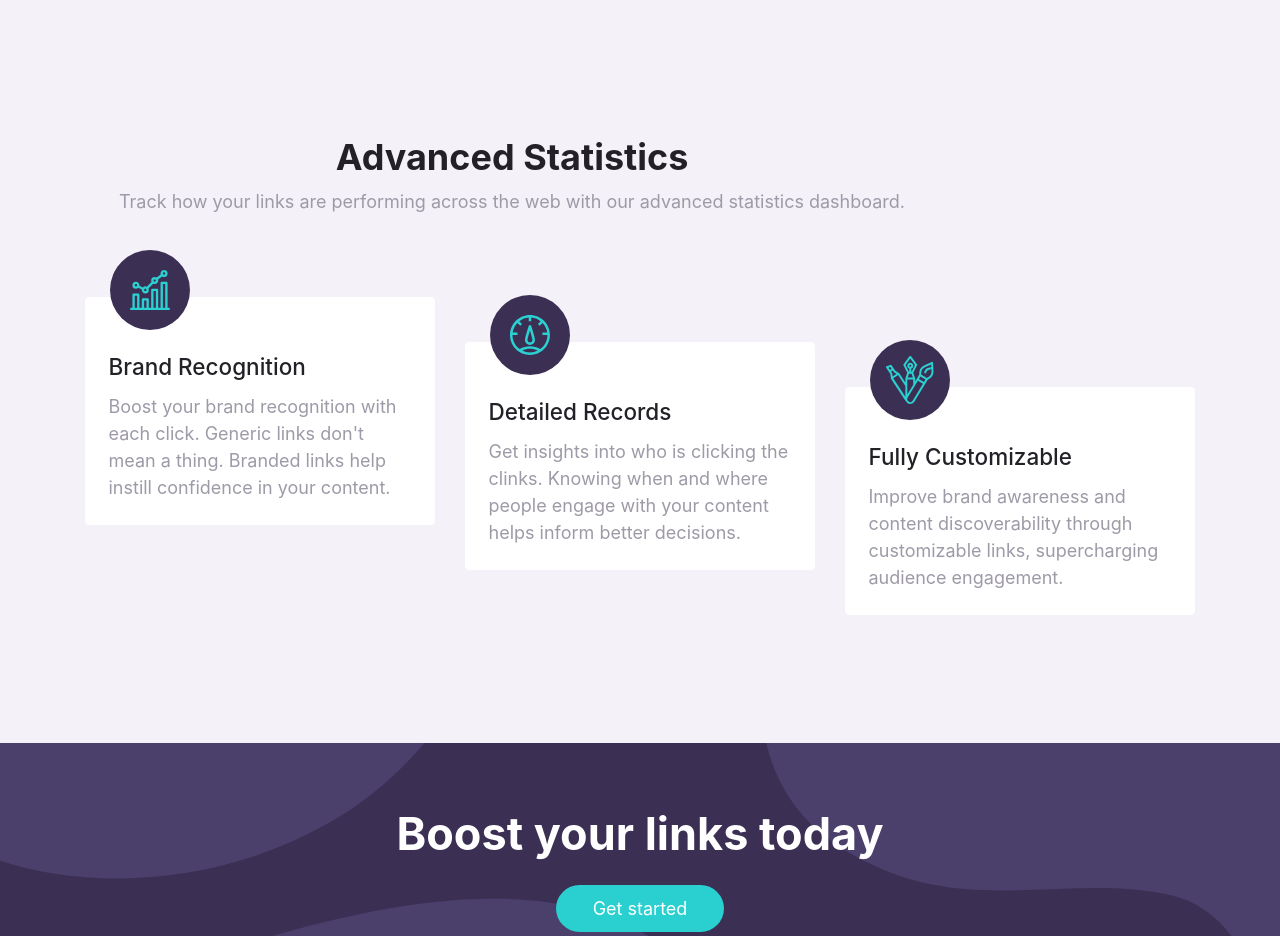
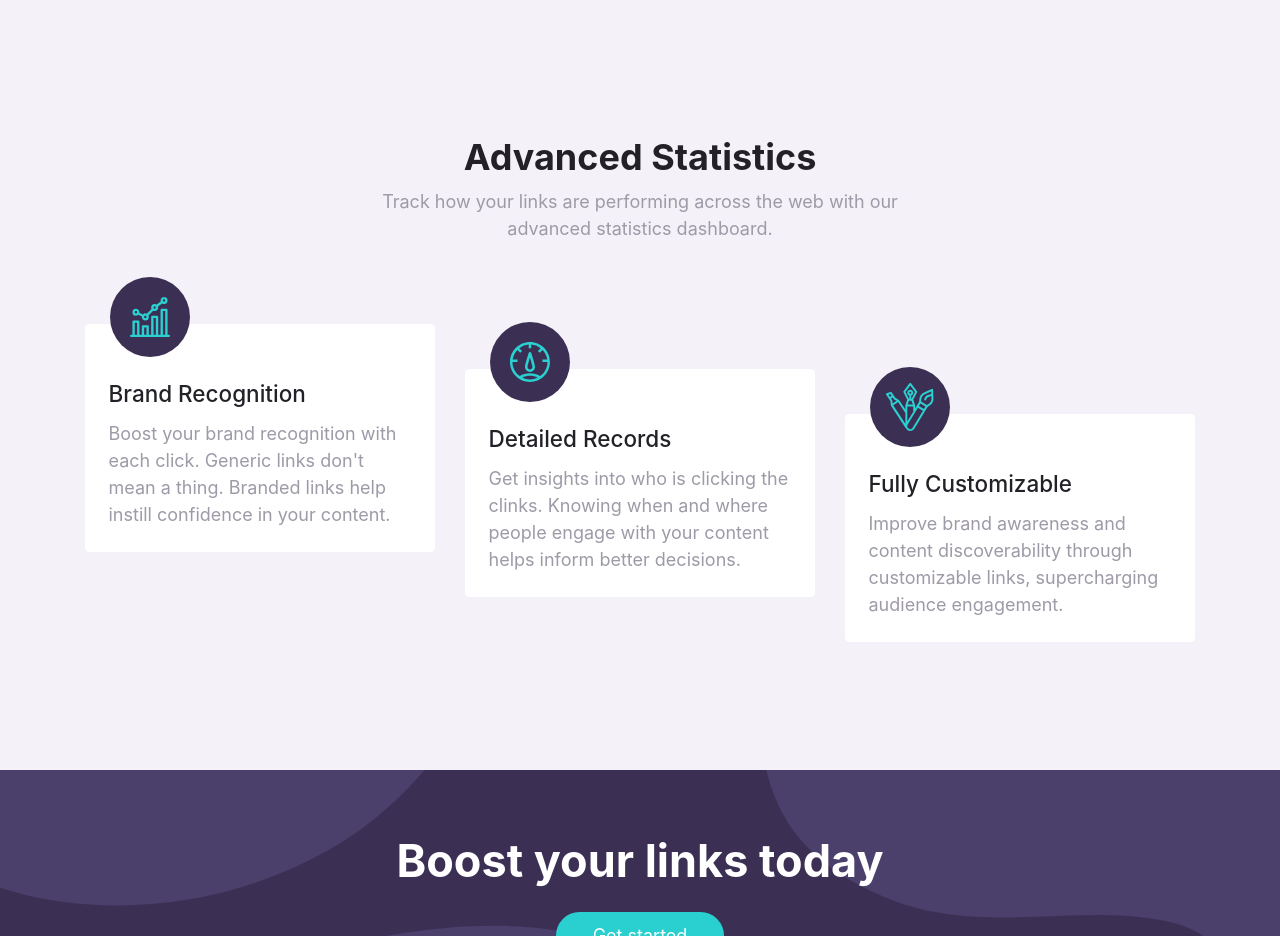
Before and after one commit to codedpills/shortly-nextjs, a Next.js app: page / in a window 1280 px wide. Shown: the part 1000-1936 px from the top of the page. Built offline with nearby package versions, Linux system fonts and the light colour scheme.

Commit message:
fix padding misalignment

```diff
--- a/components/statistics/Statistics.module.scss
+++ b/components/statistics/Statistics.module.scss
@@ -6,7 +6,8 @@
 }
 
 .heading {
-  padding: 0 $spacing-xxxlarge * 4 $spacing-xxxlarge 0;
+  padding: 0 $spacing-xxxlarge * 4;
+  padding-bottom: $spacing-xxxlarge;
   text-align: center;
 
   h2 {
```
